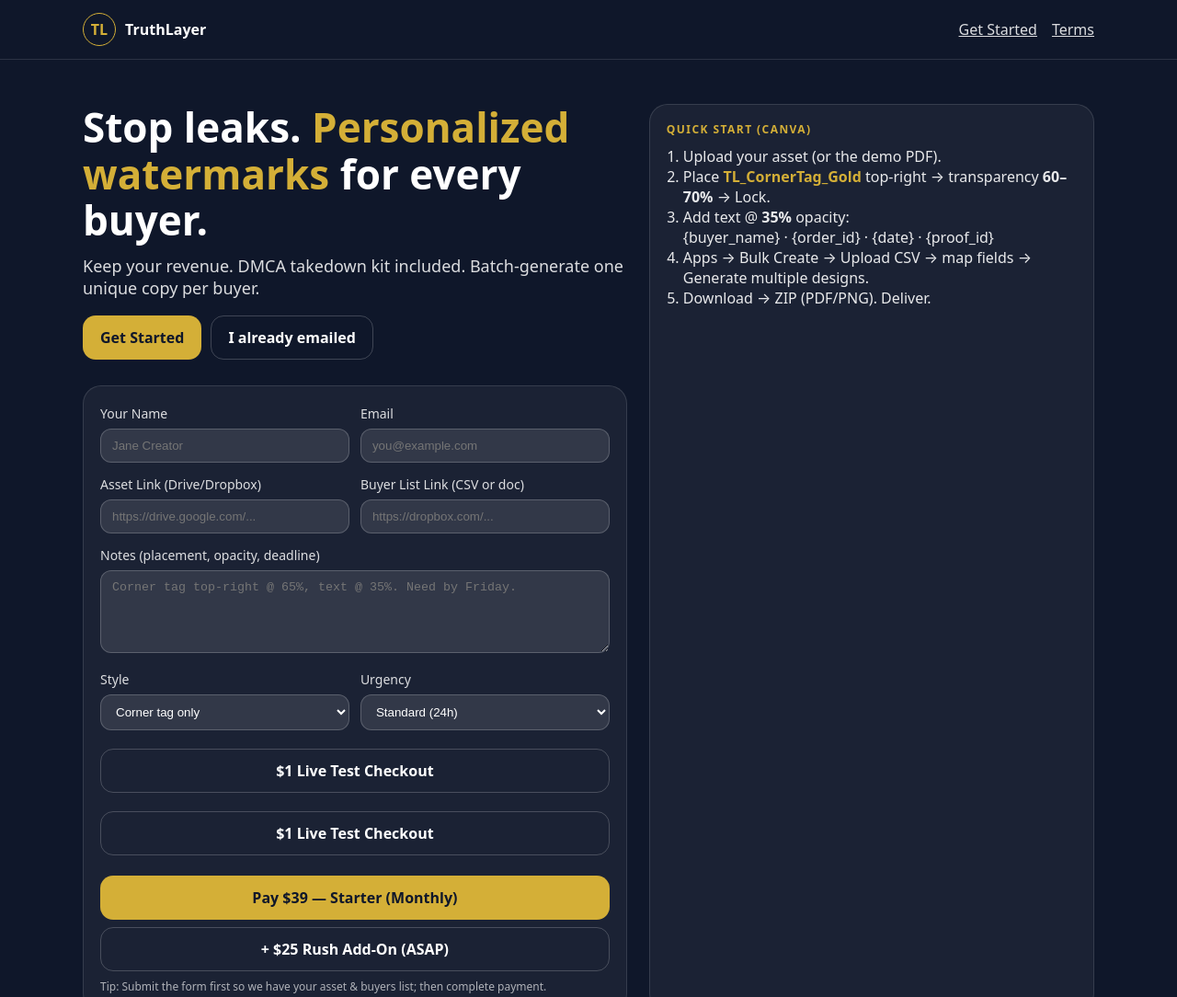
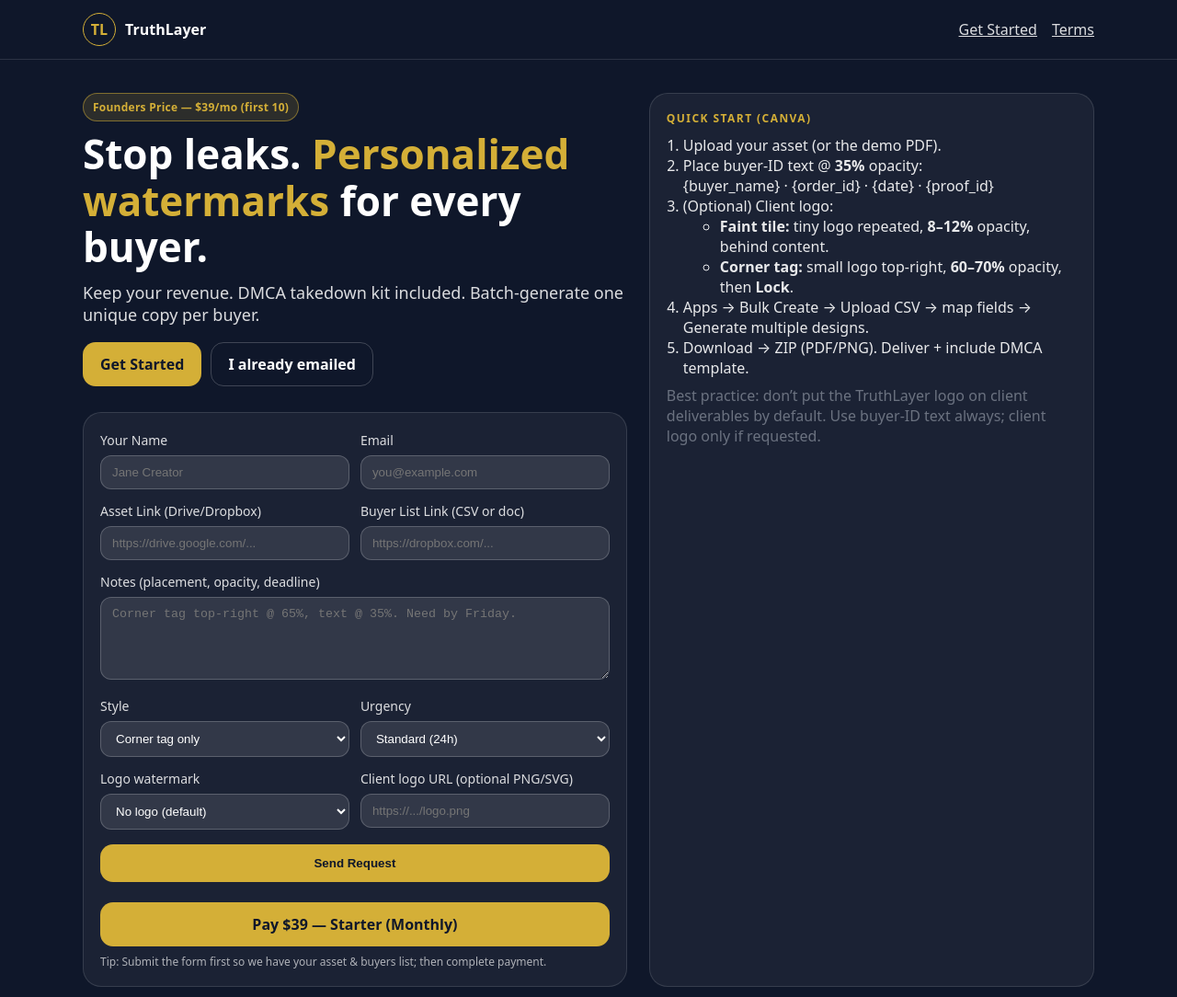
Before and after one commit to truthlayerai-dev/truthlayer-site, a plain HTML site: page index.html in a window 1280 px wide. Shown: the top 1084 px of the page at 92% size. Drawn offline with Linux system fonts and the light colour scheme.

Commit message:
Refactor styles and improve Rush button functionality
Updated styles for the hero section and added a new pill element. Modified text opacity and layout for better readability. Adjusted footer build version and improved JavaScript functionality for the Rush button.

```diff
--- a/index.html
+++ b/index.html
@@ -10,23 +10,21 @@
   html,body{margin:0;padding:0;background:var(--navy);color:var(--text);
     font-family:system-ui,-apple-system,Segoe UI,Roboto,Helvetica,Arial,sans-serif}
   *{box-sizing:border-box}
-  header,section,footer,form,a,button,input,textarea,select{position:relative;z-index:1;pointer-events:auto}
-  *[style*="pointer-events: none"]{pointer-events:auto!important}
-  body>div,body>header,body>section,body>footer{pointer-events:auto!important}
   .container{max-width:1100px;margin:0 auto;padding:16px}
   header{border-bottom:1px solid rgba(255,255,255,.12)}
   header .row{display:flex;align-items:center;justify-content:space-between;gap:16px;padding:14px 0}
   .brand{display:flex;align-items:center;gap:10px;font-weight:600}
   .logo{width:36px;height:36px;border-radius:999px;border:1px solid var(--gold);color:var(--gold);display:grid;place-items:center;font-weight:800}
   a.link{color:rgba(255,255,255,.85);text-decoration:underline}
-  .hero{display:grid;grid-template-columns:1fr;gap:24px;padding:48px 0}
+  .hero{display:grid;grid-template-columns:1fr;gap:24px;padding:36px 0}
   @media(min-width:900px){.hero{grid-template-columns:1.1fr .9fr}}
   h1{font-size:clamp(28px,4vw,44px);line-height:1.15;margin:0;font-weight:800}
   p.lead{margin:12px 0 0;font-size:18px;color:rgba(255,255,255,.85)}
+  .pill{display:inline-flex;align-items:center;gap:8px;background:rgba(212,175,55,.15);border:1px solid rgba(212,175,55,.5);
+        color:var(--gold);border-radius:999px;padding:6px 10px;font-weight:700;font-size:12px;letter-spacing:.02em}
   .btn{display:inline-flex;align-items:center;justify-content:center;padding:12px 18px;border-radius:14px;font-weight:600;border:1px solid transparent;cursor:pointer;text-decoration:none}
   .btn-gold{background:var(--gold);color:var(--navy)}
-  .btn-ghost{border-color:rgba(255,255,255,.2);color:#fff;background:transparent}
-  .btn:focus{outline:2px solid var(--gold);outline-offset:2px}
+  .btn-ghost{border-color:rgba(255,255,255,.2);color:#fff;background:transparent;border:1px solid rgba(255,255,255,.2)}
   .card{border:1px solid rgba(255,255,255,.12);background:rgba(255,255,255,.05);border-radius:20px;padding:18px}
   .steps ol{margin:0;padding-left:18px;color:rgba(255,255,255,.9)}
   code.inline{background:rgba(0,0,0,.45);padding:2px 6px;border-radius:6px}
@@ -40,7 +38,7 @@
   .light .container{padding:40px 16px}
   .pricing-card{border:1px solid #e5e7eb;border-radius:20px;padding:18px;background:#fff}
   .price{color:var(--gold);font-weight:800;font-size:32px}
-  .faq p{margin:12px 0;color:#111827}
+  .muted{color:#6b7280}
   footer{border-top:1px solid rgba(255,255,255,.12)}
   footer .row{display:flex;align-items:center;justify-content:space-between;padding:22px 0;color:rgba(255,255,255,.7);font-size:14px}
   html{scroll-behavior:smooth}
@@ -64,7 +62,8 @@
 <section>
   <div class="container hero">
     <div>
-      <h1>Stop leaks. <span style="color:var(--gold)">Personalized watermarks</span> for every buyer.</h1>
+      <span class="pill">Founders Price — $39/mo (first 10)</span>
+      <h1 style="margin-top:10px">Stop leaks. <span style="color:var(--gold)">Personalized watermarks</span> for every buyer.</h1>
       <p class="lead">Keep your revenue. DMCA takedown kit included. Batch-generate one unique copy per buyer.</p>
 
       <div style="margin-top:18px;display:flex;flex-wrap:wrap;gap:10px">
@@ -108,23 +107,22 @@
             </label></div>
           </div>
 
-         <!-- TEMP: $1 Live Test Button (remove after testing) -->
-<a href="REPLACE_WITH_YOUR_$1_LINK"
-   class="btn btn-ghost"
-   style="margin-top:8px; text-align:center"
-   target="_blank" rel="noopener noreferrer">
-  $1 Live Test Checkout
-</a>
-<!-- TEMP: $1 Live Test Button (remove after testing) -->
-<a href="https://buy.stripe.com/cNieV67tM6Es4Vm2z7aVa02"
-   class="btn btn-ghost"
-   style="margin-top:8px; text-align:center"
-   target="_blank" rel="noopener noreferrer">
-  $1 Live Test Checkout
-</a>
+          <div class="grid-2">
+            <div><label>Logo watermark
+              <select name="logo_pref">
+                <option>No logo (default)</option>
+                <option>Client logo faint tile (8–12% opacity)</option>
+                <option>Client logo corner tag</option>
+              </select>
+            </label></div>
+            <div><label>Client logo URL (optional PNG/SVG)
+              <input name="logo_url" type="url" placeholder="https://.../logo.png">
+            </label></div>
+          </div>
 
+          <button type="submit" class="btn btn-gold" style="margin-top:4px">Send Request</button>
 
-          <!-- Stripe Pay buttons (both always visible) -->
+          <!-- Stripe Pay buttons (Starter always visible, Rush toggles) -->
           <div id="payButtons" style="margin-top:10px; display:grid; gap:8px">
             <a id="payStarter" href="https://buy.stripe.com/3cI8wIbK2bYM9bC5LjaVa00"
                class="btn btn-gold" style="text-align:center" target="_blank" rel="noopener noreferrer">
@@ -132,7 +130,7 @@
             </a>
 
             <a id="payRush" href="https://buy.stripe.com/14AfZa5lE5AodrS3DbaVa01"
-               class="btn btn-ghost" style="display:inline-flex; text-align:center" target="_blank" rel="noopener noreferrer">
+               class="btn btn-ghost" style="display:none; text-align:center" target="_blank" rel="noopener noreferrer">
               + $25 Rush Add-On (ASAP)
             </a>
 
@@ -151,11 +149,17 @@
       </div>
       <ol>
         <li>Upload your asset (or the demo PDF).</li>
-        <li>Place <b style="color:var(--gold)">TL_CornerTag_Gold</b> top-right → transparency <b>60–70%</b> → Lock.</li>
-        <li>Add text @ <b>35%</b> opacity:<br><span class="inline">{buyer_name} · {order_id} · {date} · {proof_id}</span></li>
+        <li>Place buyer-ID text @ <b>35%</b> opacity:<br><span class="inline">{buyer_name} · {order_id} · {date} · {proof_id}</span></li>
+        <li>(Optional) Client logo:
+          <ul>
+            <li><b>Faint tile:</b> tiny logo repeated, <b>8–12%</b> opacity, behind content.</li>
+            <li><b>Corner tag:</b> small logo top-right, <b>60–70%</b> opacity, then <b>Lock</b>.</li>
+          </ul>
+        </li>
         <li>Apps → Bulk Create → Upload CSV → map fields → Generate multiple designs.</li>
-        <li>Download → ZIP (PDF/PNG). Deliver.</li>
+        <li>Download → ZIP (PDF/PNG). Deliver + include DMCA template.</li>
       </ol>
+      <p class="muted" style="margin-top:8px">Best practice: don’t put the TruthLayer logo on client deliverables by default. Use buyer-ID text always; client logo only if requested.</p>
     </div>
   </div>
 </section>
@@ -168,6 +172,7 @@
         <div style="font-weight:700">Starter</div>
         <div class="price">$39<span style="font-size:14px;color:#6b7280;font-weight:600">/mo</span></div>
       </div>
+      <div class="muted" style="margin-top:6px">Founders price for the first 10 customers.</div>
       <ul style="margin:12px 0 0 18px;color:#111827">
         <li>Unlimited image/PDF batches (≤1k copies/asset)</li>
         <li>24-hour turnaround</li>
@@ -181,8 +186,8 @@
 <section class="light" style="padding-top:0">
   <div class="container faq">
     <h2 style="font-size:28px;font-weight:800;margin:0 0 6px">FAQ</h2>
-    <p><b>Will buyers notice the watermark?</b><br>It’s subtle (~35% text opacity) and sits in the corner.</p>
-    <p><b>Can’t someone crop it out?</b><br>We place it near content; optional faint tile overlay adds deterrence.</p>
+    <p><b>Will buyers notice the watermark?</b><br>Text is subtle (~35% opacity) and sits near content; logo (if used) is very faint.</p>
+    <p><b>Can’t someone crop it out?</b><br>We place identifiers near content; optional faint tile adds deterrence.</p>
     <p><b>Turnaround?</b><br>Typically within 24 hours for image/PDF batches.</p>
     <p><b>What file types?</b><br>PDF, PNG/JPG, and MP4 (Pro).</p>
   </div>
@@ -234,7 +239,7 @@
 <footer>
   <div class="container row">
     <div>Questions? <span style="color:var(--gold)">truthlayer.ai@gmail.com</span></div>
-    <div style="color:rgba(255,255,255,.55);font-size:12px">© <span id="y"></span> TruthLayer — Build v4</div>
+    <div style="color:rgba(255,255,255,.55);font-size:12px">© <span id="y"></span> TruthLayer — Build v7</div>
   </div>
 </footer>
 
@@ -264,6 +269,22 @@
   }
   window.addEventListener('hashchange', updatePanels);
   updatePanels();
+
+  // Toggle Rush button when "Rush (asap)" is selected
+  document.addEventListener('DOMContentLoaded', function () {
+    const urgency = document.getElementById('urgencySelect');
+    const rushBtn = document.getElementById('payRush');
+    if (!urgency || !rushBtn) return;
+
+    function syncRush() {
+      const text = (urgency.options[urgency.selectedIndex]?.text || '').toLowerCase();
+      const val = (urgency.value || '').toLowerCase();
+      const isRush = text.includes('rush') || val.includes('rush') || urgency.selectedIndex === 1;
+      rushBtn.style.display = isRush ? 'inline-flex' : 'none';
+    }
+    urgency.addEventListener('change', syncRush);
+    syncRush(); // run once on load
+  });
 </script>
 </body>
 </html>
```
